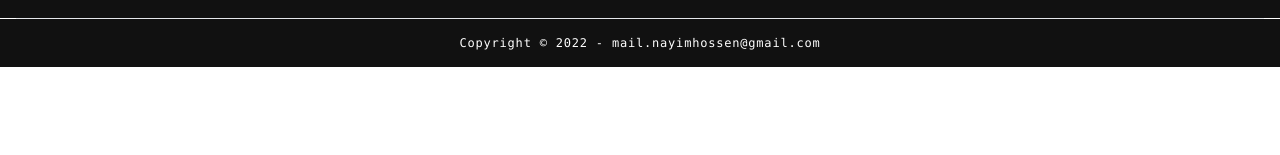
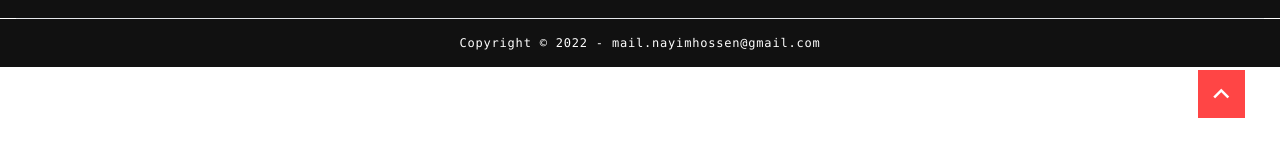
Before and after one commit to nayimHossen/Auto-Parts-Shop, a React (Create React App) app: page /categories in a window 1280 px wide. Shown: the part 642-797 px from the top of the page. Built offline with nearby package versions, Linux system fonts and the light colour scheme.

Commit message:
bottomToTop button

```diff
--- a/package.json
+++ b/package.json
@@ -13,7 +13,6 @@
     "react-icons": "^4.7.1",
     "react-router-dom": "^6.4.3",
     "react-scripts": "5.0.1",
-    "react-scroll-to-top": "^3.0.0",
     "react-slideshow-image": "^4.0.5",
     "remixicon": "^2.5.0",
     "web-vitals": "^2.1.4"
--- a/src/components/footer/Footer.js
+++ b/src/components/footer/Footer.js
@@ -1,7 +1,5 @@
 import React from "react";
-import { BiRightArrowAlt } from "react-icons/bi";
 import { GrFacebookOption } from "react-icons/gr";
-import ScrollToTop from "react-scroll-to-top";
 import {
   AiOutlineGooglePlus,
   AiOutlineTwitter,
@@ -12,23 +10,13 @@ import { MdLocationOn } from "react-icons/md";
 
 import { FiInstagram } from "react-icons/fi";
 import { Link } from "react-router-dom";
+import BottomToTop from "../../utils/BottomToTop";
 
 const Footer = () => {
   return (
     <footer>
       {/* ......scroll to top button..... */}
-      <ScrollToTop
-        smooth
-        color="white"
-        width="25px"
-        height="25px"
-        style={{
-          backgroundColor: "tomato",
-          display: "flex",
-          justifyContent: "center",
-          alignItems: "center",
-        }}
-      />
+      <BottomToTop />
 
       <div className="bg-[#111111] py-16">
         <div className="grid px-5 sm:px-10 sm:grid-cols-2 md:grid-cols-3 lg:grid-cols-4 gap-7 container mx-auto text-base-100">
--- /dev/null
+++ b/src/utils/BottomToTop.js
@@ -0,0 +1,33 @@
+import { useEffect } from "react";
+
+function BottomToTop() {
+  useEffect(() => {
+    // scroll to top on page load
+    window.scrollTo({ top: 0, left: 0, behavior: "smooth" });
+  }, []);
+
+  return (
+    <div>
+      {/* scroll to top on button click */}
+      <button
+        onClick={() => {
+          window.scrollTo({ top: 0, left: 0, behavior: "smooth" });
+        }}
+        style={{
+          position: "fixed",
+          padding: ".1rem .5rem",
+          fontSize: "30px",
+          bottom: "40px",
+          right: "35px",
+          backgroundColor: "#ff4545",
+          color: "#fff",
+          textAlign: "center",
+        }}
+      >
+        <i class="ri-arrow-up-s-line"></i>
+      </button>
+    </div>
+  );
+}
+
+export default BottomToTop;
```
Also changed, not shown: 1 other file (tests, documents, lock files or other folders).
